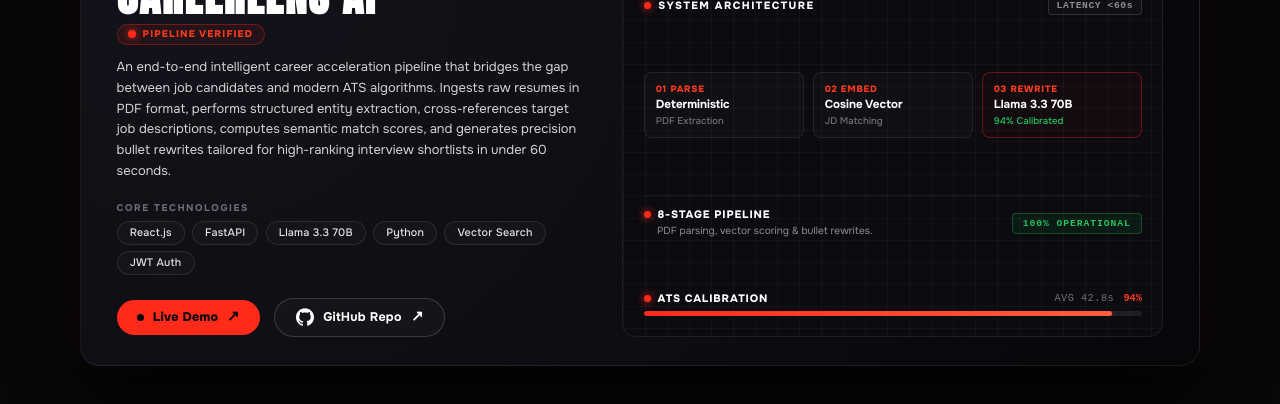
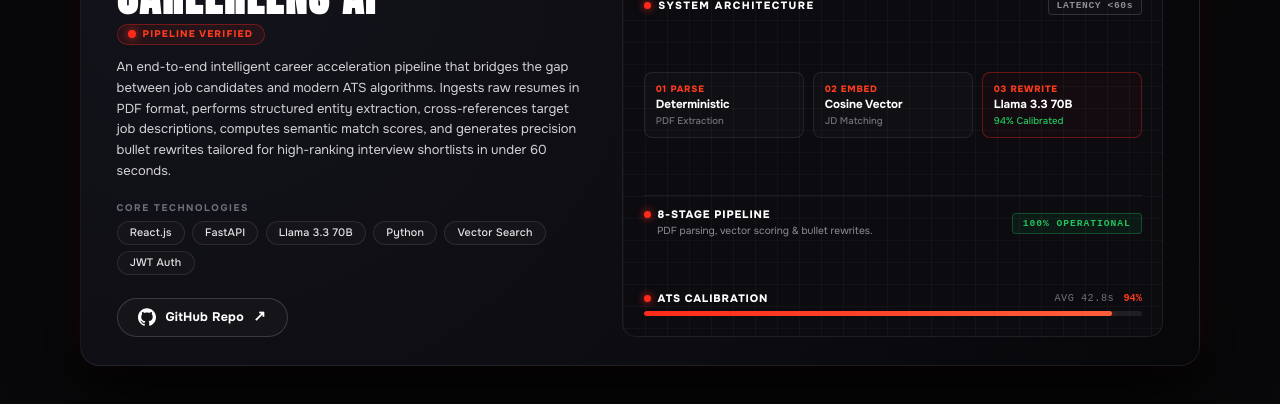
Before and after one commit to Hareshls/portfolioo_main, a React (Vite) app: page / in a window 1280 px wide. Shown: the part 6078-6482 px from the top of the page. Built offline with nearby package versions, Linux system fonts and the light colour scheme.

Commit message:
Remove live demo button from projects

```diff
--- a/src/components/Projects.jsx
+++ b/src/components/Projects.jsx
@@ -283,28 +283,6 @@ export default function Projects() {
                   </div>
 
                   <div className="p-action-buttons">
-                    {p.demo ? (
-                      <a
-                        href={p.demo}
-                        target="_blank"
-                        rel="noreferrer noopener"
-                        className="p-btn-demo"
-                        aria-label={`Open Live Demo for ${p.title}`}
-                      >
-                        <span className="p-btn-demo-dot" />
-                        <span>Live Demo</span>
-                        <span className="p-arrow">↗</span>
-                      </a>
-                    ) : (
-                      <span
-                        className="p-btn-demo p-btn-disabled"
-                        aria-label={`${p.title} Live Demo`}
-                      >
-                        <span className="p-btn-demo-dot" />
-                        <span>Live Demo</span>
-                        <span className="p-arrow">↗</span>
-                      </span>
-                    )}
 
                     <a
                       href={p.github}
```
